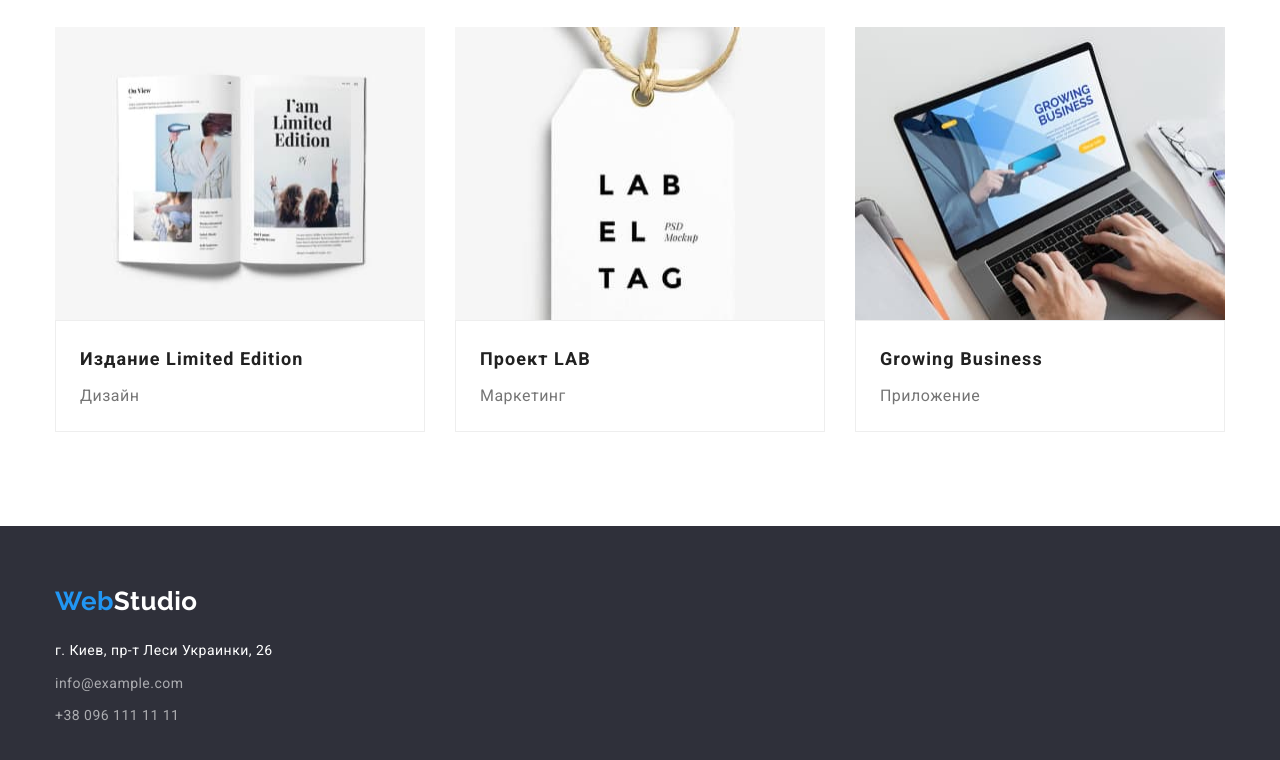
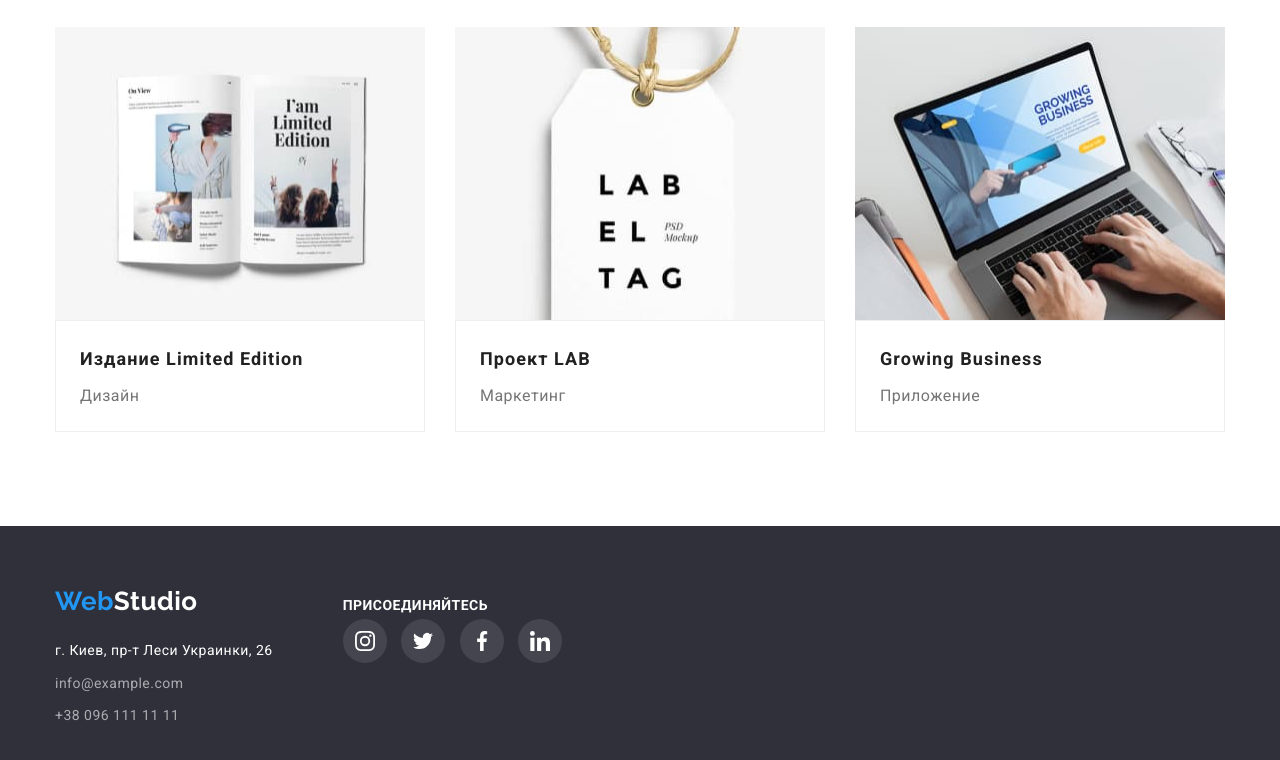
Before and after one commit to YuliaDenysiuk/goit-markup-hw-04, a plain HTML site: page portfolio.html in a window 1280 px wide. Shown: the part 1140-1900 px from the top of the page. Drawn offline with nearby package versions, Linux system fonts and the light colour scheme.

Commit message:
Задаёт оформление футера

```diff
--- a/css/styles.css
+++ b/css/styles.css
@@ -322,6 +322,15 @@ header {
   padding-bottom: 60px;
 }
 
+.footer-section {
+  display: flex;
+  align-items: baseline;
+}
+
+.address-section {
+  margin-right: 70px;
+}
+
 .address {
   margin-top: 20px;
 
@@ -342,11 +351,21 @@ header {
   color: var(--accent-color);
 }
 
-.social-links-title {
+.social-links {
+  margin-bottom: 20px;
+
   text-transform: uppercase;
   font-weight: 700;
   font-size: 14px;
   line-height: 1.14;
+}
+
+.social-link {
+  display: inline-block;
+}
+
+.social-link:not(:last-child) {
+  margin-right: 10px;
 }
 
 .social-link::before {
--- a/portfolio.html
+++ b/portfolio.html
@@ -110,7 +110,8 @@
         </section>
     </main>
     <footer class="page-footer dark-bg">
-        <div class="container">
+        <div class="container footer-section">
+            <div class="address-section">
                 <a href="./" class="logo" lang="en"> <span class="logo-part">Web</span>Studio</a>
                 <address class="address">
                     г. Киев, пр-т Леси Украинки, 26
@@ -120,6 +121,16 @@
                     </ul>
                 </address>
             </div>
+            <div>
+                <strong class="social-links">Присоединяйтесь</strong>
+                <ul class="list">
+                    <li class="social-link item-instagram"><a href="" aria-label="Instagram"></a></li>
+                    <li class="social-link item-twitter"><a href="" aria-label="Twitter"></a></li>
+                    <li class="social-link item-facebook"><a href="" aria-label="Facebook"></a></li>
+                    <li class="social-link item-linkedin"><a href="" aria-label="LinkedIn"></a></li>
+                </ul>
+            </div>
+        </div>
     </footer>
 </body>
 </html>
```
Also changed, not shown: index.html (+4 -2 lines). Lines whose indentation alone changed are shown as unchanged.
